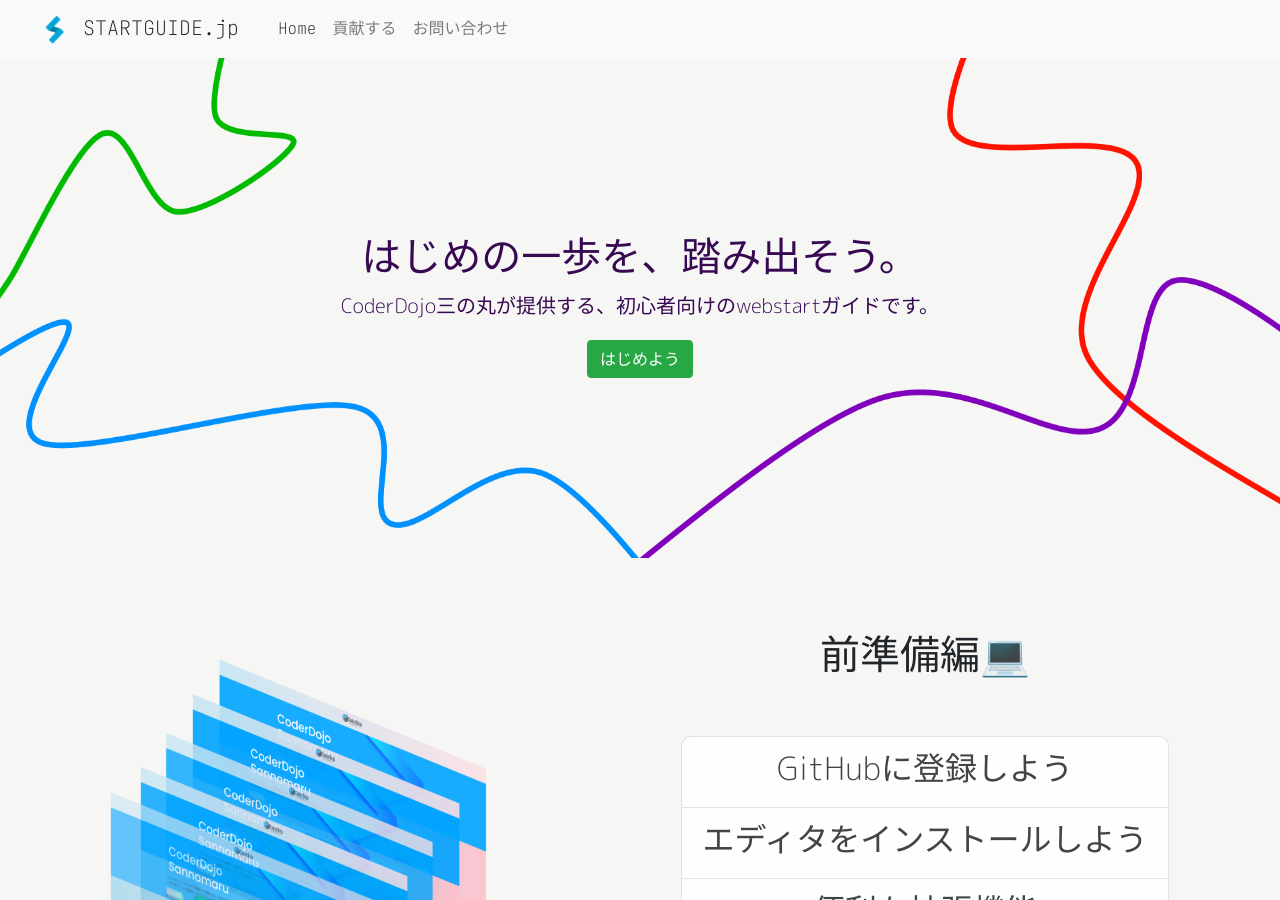
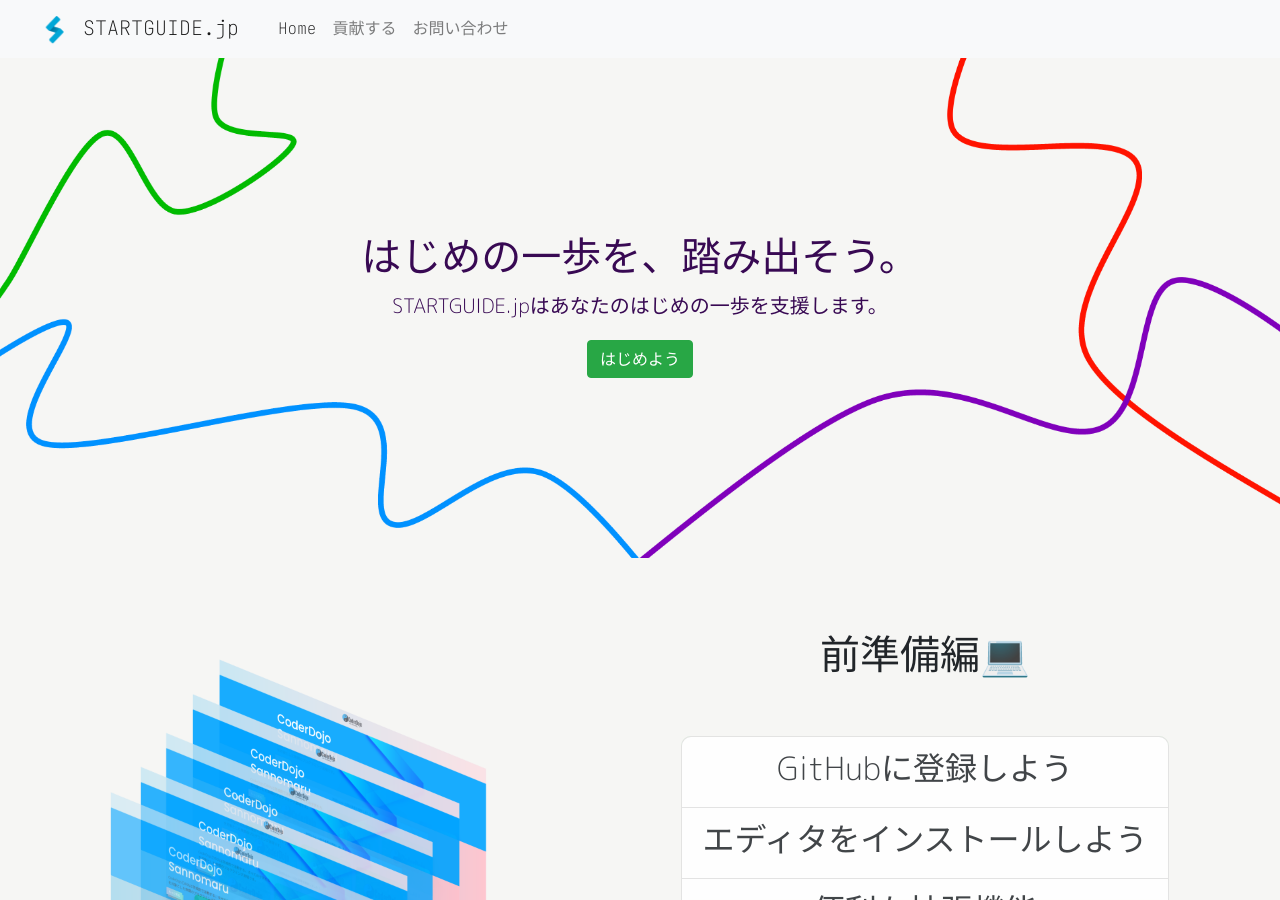
Before and after one commit to startguide/startguide.jp, a Jekyll site: the page built from index.html, in a window 1280 px wide and 900 px high. Built offline with Jekyll 4.4.1, drawn with Linux system fonts in a browser that asks for light colours.

Commit message:
Update index.html

```diff
--- a/index.html
+++ b/index.html
@@ -25,7 +25,7 @@
         はじめの一歩を、踏み出そう。
       </h1>
       <p class="lead col-md-12  title red">
-        CoderDojo三の丸が提供する、初心者向けのwebstartガイドです。
+        STARTGUIDE.jpはあなたのはじめの一歩を支援します。
       </p>
   <div class="row">
 <a class="btn btn-success title" href="#" role="button">はじめよう</a>
```
